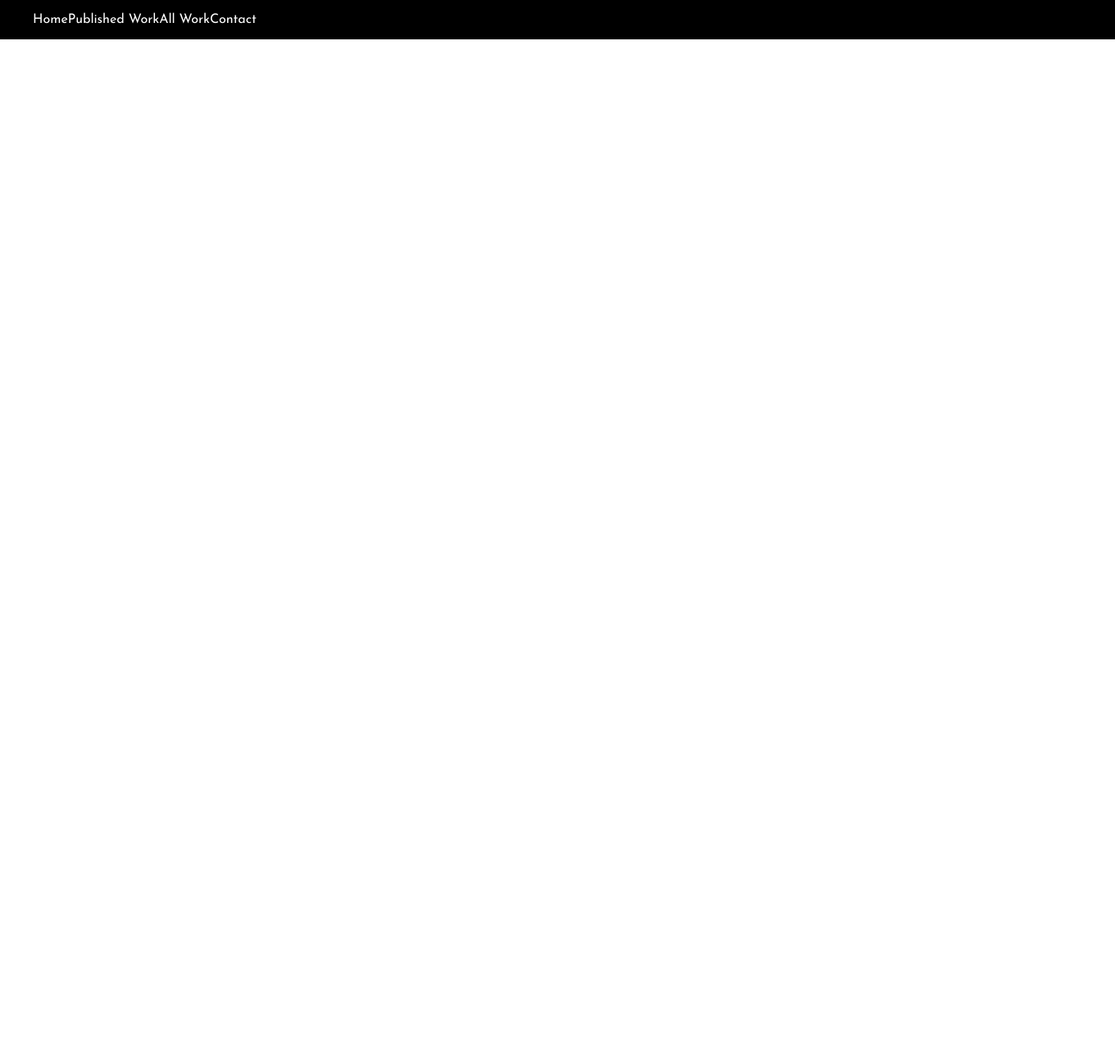
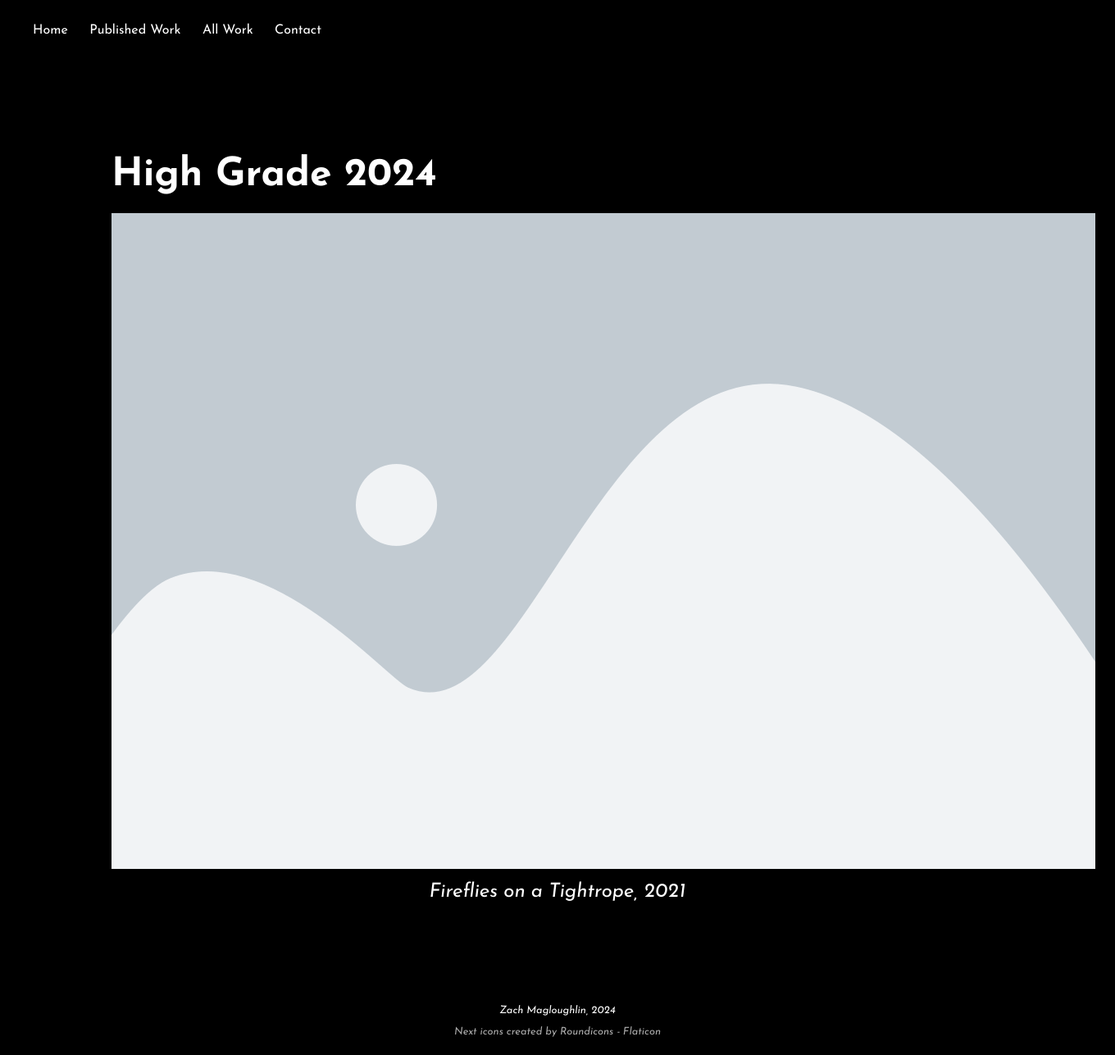
Before and after one commit to ZachMc21/photography-portfolio, a PHP site: page /published_work.php in a window 1360 px wide. Shown: the whole page at 82% size. Before the commit the page ends 48 px from the top, so only its background shows below. Run offline with PHP 8.4, Linux system fonts and the light colour scheme.

Commit message:
More styling, especially on published_work.css

```diff
--- a/webpage/common.php
+++ b/webpage/common.php
@@ -25,7 +25,6 @@
 </header>
 
 <body>
-
     <script src="./js/jquery-3.7.1.min.js"></script>
     <script src="./js/jquery.url.js"></script>
 </body>
--- a/webpage/published_work.php
+++ b/webpage/published_work.php
@@ -2,11 +2,24 @@
 
 <head>
     <title>Zach Magloughlin's Published Photographs</title>
+
+    <link rel="stylesheet" href="resources/css/published_work.css">
 </head>
 
 <body>
     <?php include 'common.php'; ?>
 
+    <div id="published_work">
+        <div class="publish_site">
+            <h1> High Grade 2024 </h1>
+        </div>
+        <div class="work">
+            <img class="published" src="resources/images/placeholder.png"> </img>
+            <p class="caption"> Fireflies on a Tightrope, 2021 </p>
+        </div>
+    </div>
+
+    <?php include 'footer.php'; ?>
 </body>
 
 </html>
--- a/webpage/resources/css/common.css
+++ b/webpage/resources/css/common.css
@@ -3,3 +3,7 @@
     font-family: 'Josefin Sans', Montserrat, sans-serif;
     margin: 0;
 }
+body {
+    background-color: #000;
+    color: #FFF;
+}
--- a/webpage/resources/css/footer.css
+++ b/webpage/resources/css/footer.css
@@ -4,12 +4,14 @@ div.footer {
     margin: 0 auto;
     background-color: #000000;
     padding-top: 5vh;
+    padding-bottom: 2vh;
 }
 p {
     font-style: italic;
     text-align: center;
     font-size: 0.8em;
     padding: 0.5em;
+    color: #FFF;
 }
 a {
     text-decoration: none;
--- a/webpage/resources/css/navbar.css
+++ b/webpage/resources/css/navbar.css
@@ -17,8 +17,10 @@ ul#navbar li {
     float: left;
     text-align: center;
     display: flex;
-    align-items: baseline;
+    justify-content: flex-start;
+    align-items: flex-end;
     white-space: nowrap;
+    padding: 1% 2% 0.5% 0;
 }
 ul#navbar li a {
     color: #FFF;
--- /dev/null
+++ b/webpage/resources/css/published_work.css
@@ -0,0 +1,15 @@
+#published_work {
+    margin: 0 auto;
+    padding: 5% 10%;
+}
+.publish_site h1 {
+    padding: 5% 0 2% 0;
+    font-size: 3em;
+}
+.work {
+    margin: 0 auto;
+}
+.work p.caption {
+    font-size: 1.5em;
+    text-emphasis: italic;
+}
--- a/webpage/resources/css/showcase.css
+++ b/webpage/resources/css/showcase.css
@@ -5,7 +5,9 @@
     margin: 0 3vw 5vw 3vw;
 }
 img.left, img.right {
+    height: 100%;
     width: 20%;
+    object-position: -20% 0;
 }
 img.middle {
     width: 50%;
```
